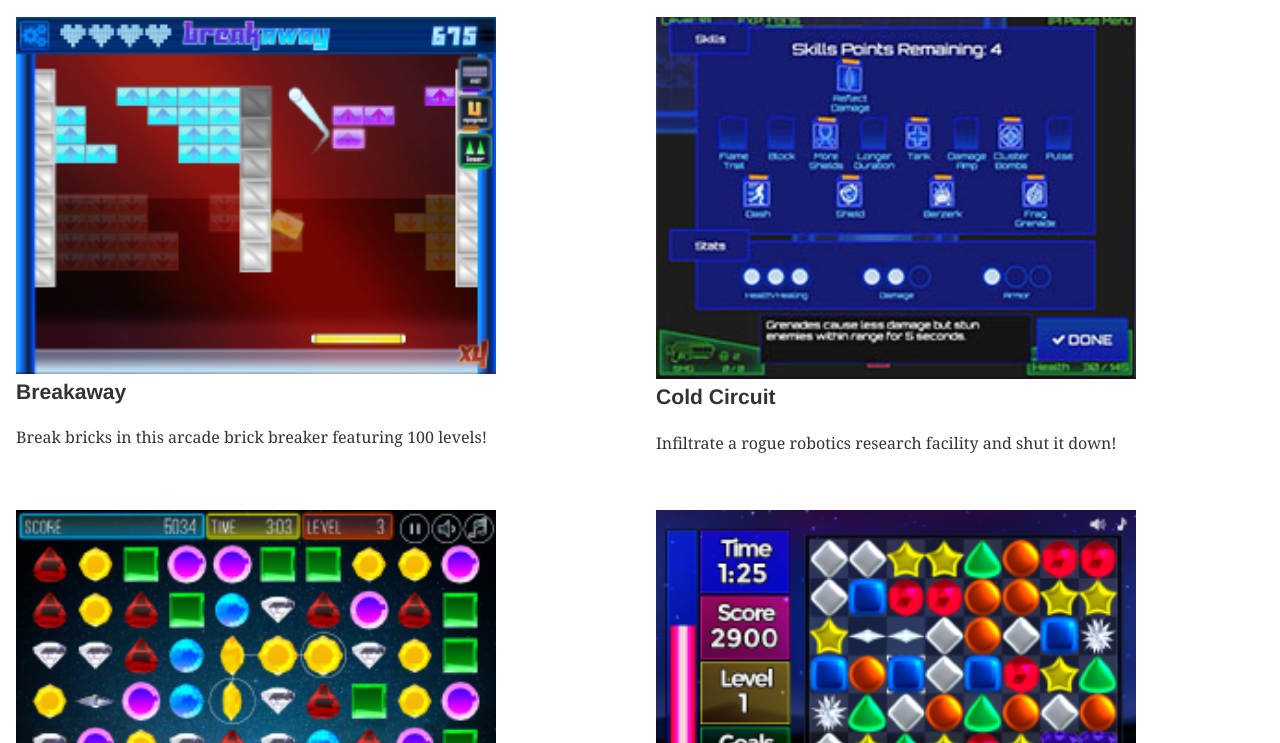
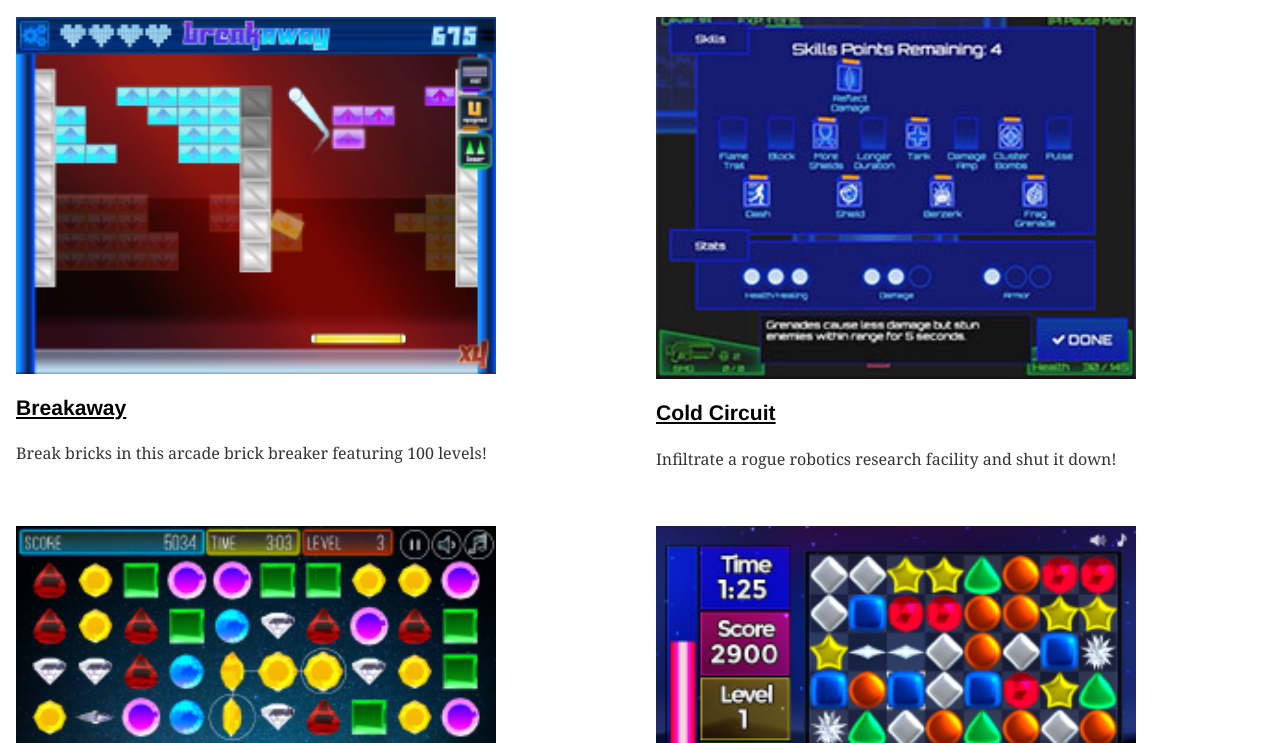
Before and after one commit to turtles/CodeInfernoGamesSite, a Gatsby site: page /games in a window 1280 px wide. Shown: the part 57-800 px from the top of the page. Built offline with nearby package versions, Linux system fonts and the light colour scheme; Gatsby itself is replaced by a stand-in of ours; some packages are replaced by stand-ins of ours.

Commit message:
GameList Item style

```diff
--- a/src/components/games/GameListItem.js
+++ b/src/components/games/GameListItem.js
@@ -9,11 +9,18 @@ const ItemStyle = {
   padding: '1em',
 }
 
+const TitleStyle = {
+  color: 'black'
+}
+
 export default ({title, subtitle, thumbnail}) => {
   return (
     <div style={ItemStyle}>
-      <Img resolutions = {thumbnail} />
-      <h3>{title}</h3>
+      <Img resolutions = {thumbnail} style={{margin:'0 0 1em 0'}} />
+      <Link to="/games"
+        style={TitleStyle}>
+        <h3>{title}</h3>
+      </Link>
       <p>{subtitle}</p>
     </div>
   );
```
